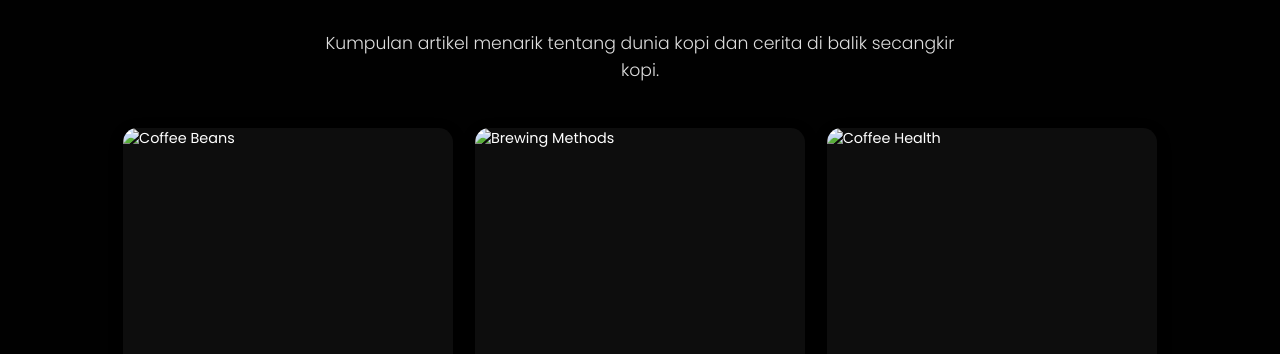
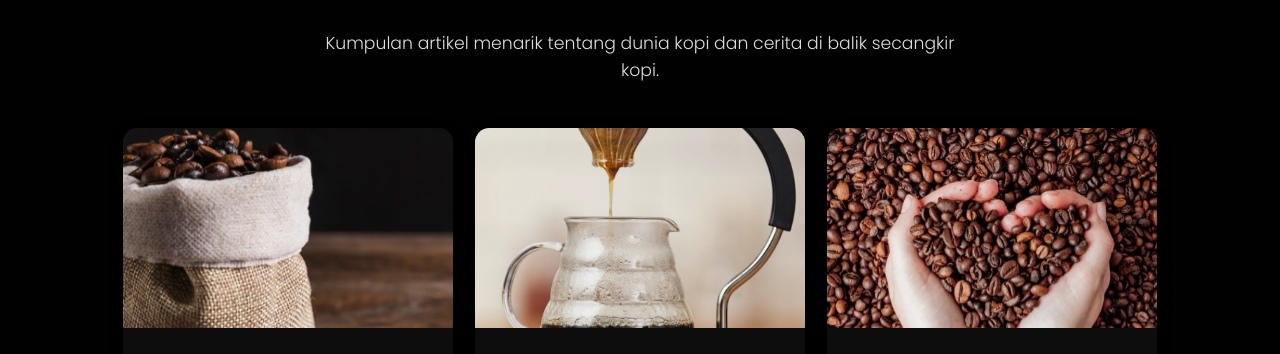
Before and after one commit to Siraasaka/belajar-kedai-kopi, a plain HTML site: page index.html in a window 1280 px wide. Shown: the part 4720-5074 px from the top of the page. Drawn offline with nearby package versions, Linux system fonts and the light colour scheme.

Commit message:
Update index.html
balikin ke yang betul

```diff
--- a/index.html
+++ b/index.html
@@ -406,7 +406,7 @@
           data-aos-delay="200"
         >
           <div class="blog-img">
-            <img src="img/blog/coffee-bean.jpg" alt="Coffee Beans" />
+            <img src="img/blog/coffee-beans.jpg" alt="Coffee Beans" />
           </div>
           <div class="blog-content">
             <div class="blog-info">
@@ -430,7 +430,7 @@
           data-aos-delay="400"
         >
           <div class="blog-img">
-            <img src="img/blog/brewin.png" alt="Brewing Methods" />
+            <img src="img/blog/brewing.png" alt="Brewing Methods" />
           </div>
           <div class="blog-content">
             <div class="blog-info">
@@ -455,7 +455,7 @@
           data-aos-delay="600"
         >
           <div class="blog-img">
-            <img src="img/blog/manfaa.png" alt="Coffee Health" />
+            <img src="img/blog/manfaat.png" alt="Coffee Health" />
           </div>
           <div class="blog-content">
             <div class="blog-info">
```
